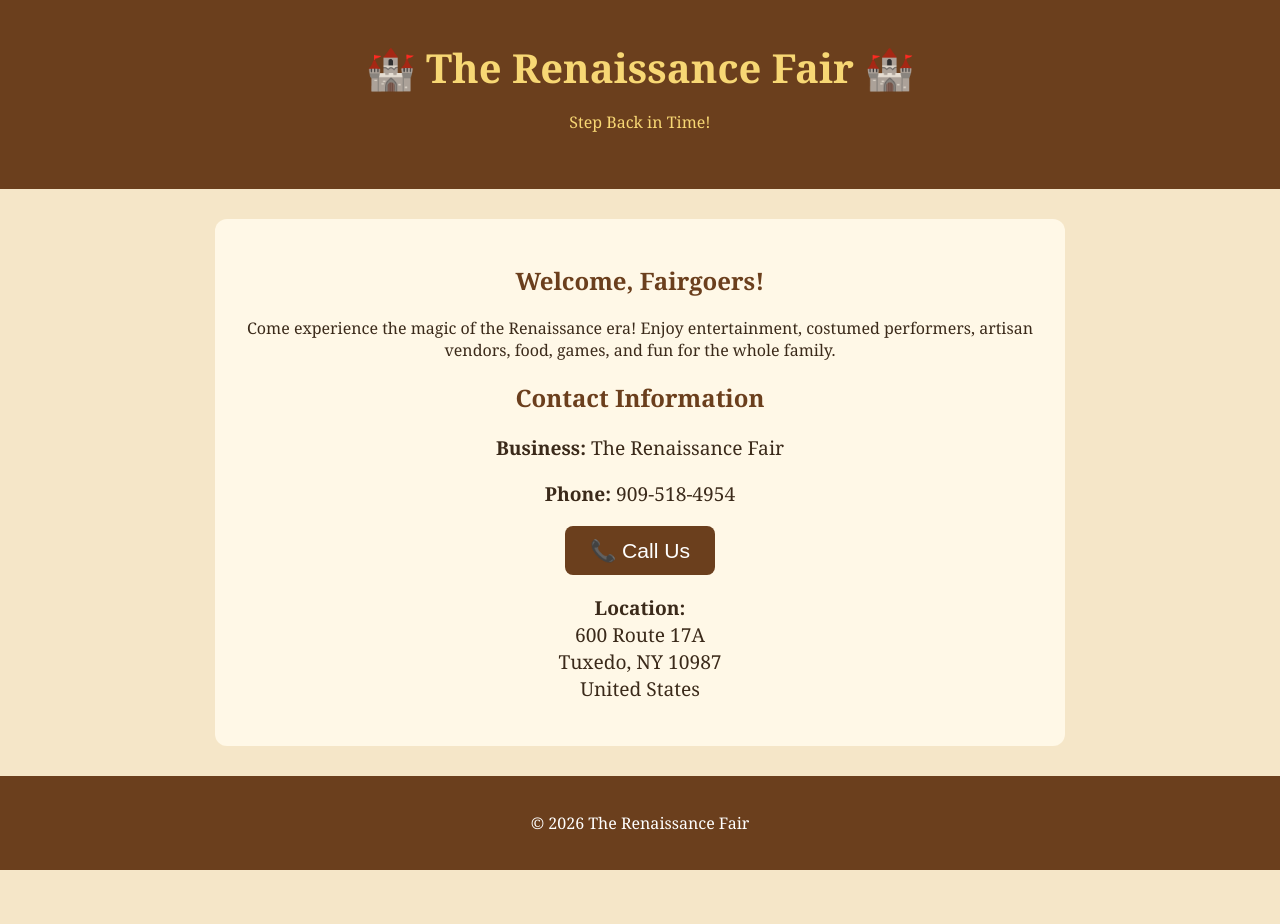
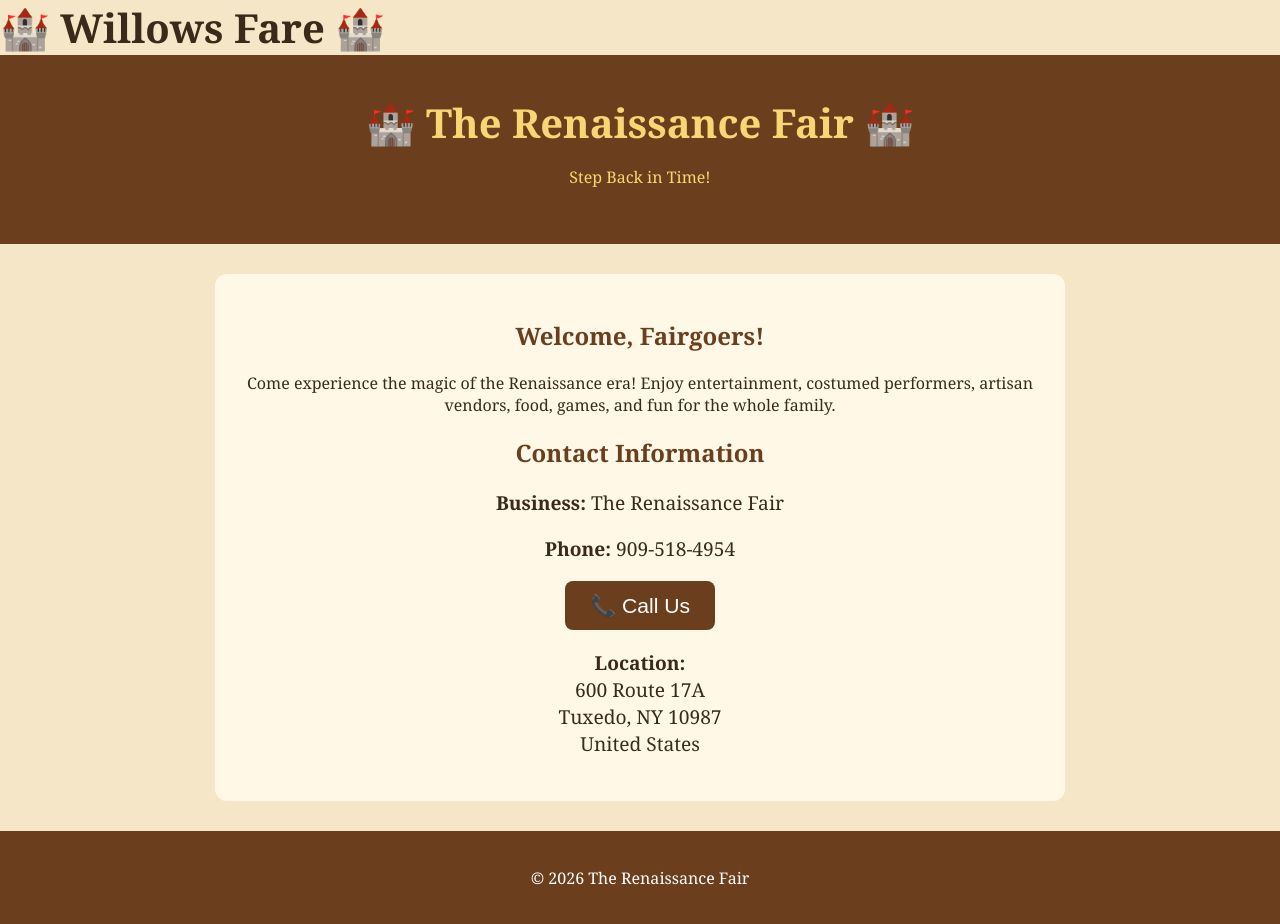
Before and after one commit to tylermc467/Willows-Fare, a plain HTML site: page index.html in a window 1280 px wide. Before the commit the page ends 870 px from the top, so only its background shows below. Drawn offline with Linux system fonts and the light colour scheme.

Commit message:
Change title to 'Willows Fare' in index.html

```diff
--- a/index.html
+++ b/index.html
@@ -4,7 +4,7 @@
 <meta charset="UTF-8">
 <meta name="viewport" content="width=device-width, initial-scale=1.0">
 
-<title>The Renaissance Fair</title>
+<h1>🏰 Willows Fare 🏰</h1>
 
 <style>
 body {
```
